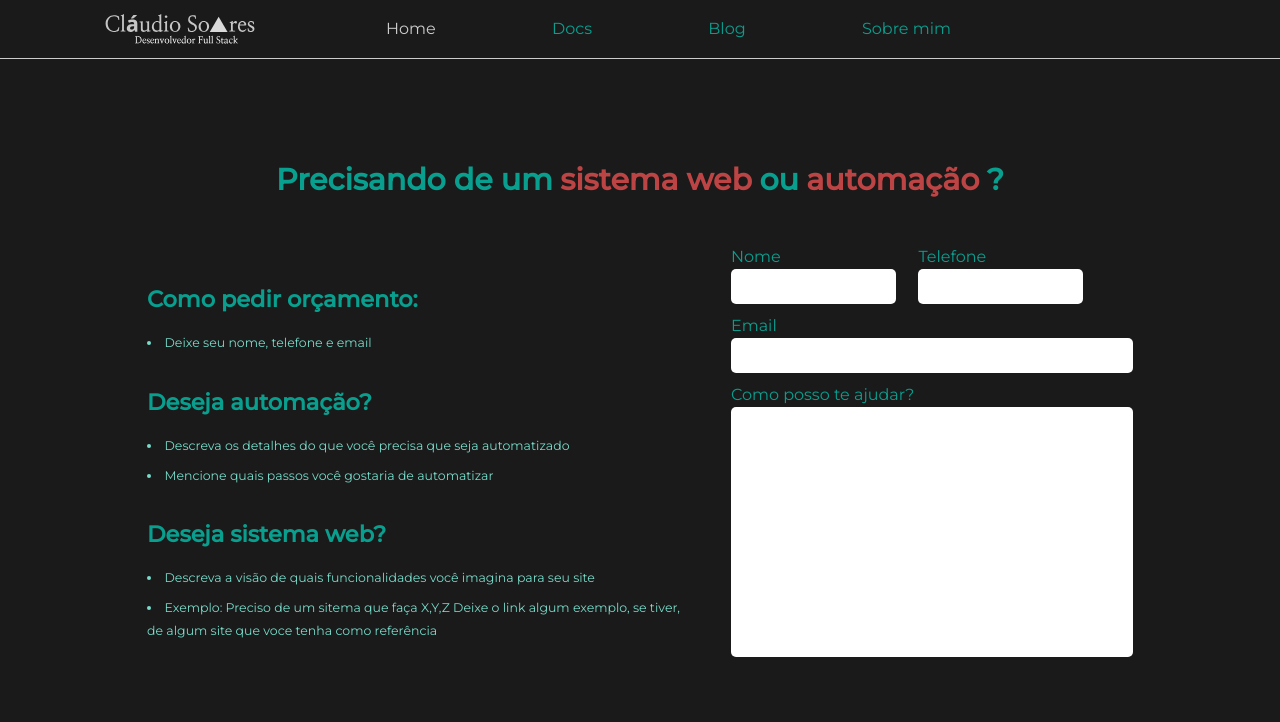
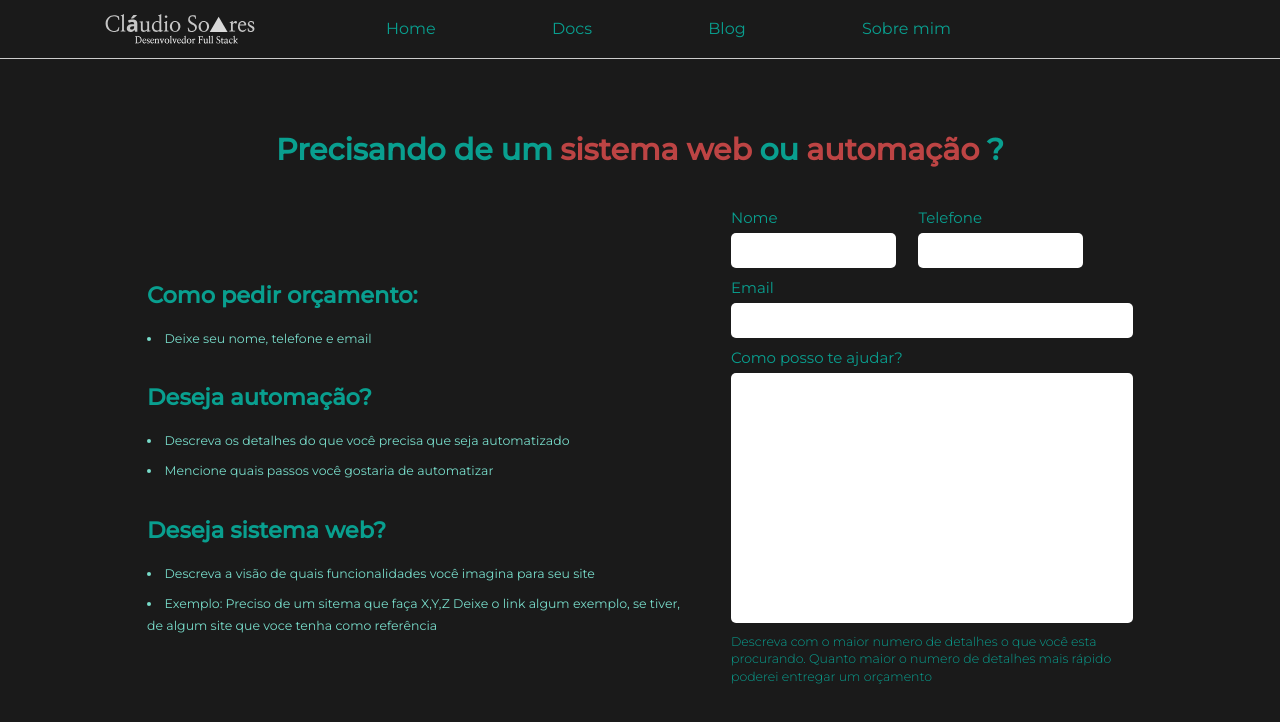
Before and after one commit to claudioares/portfolio_app, a Next.js app: page /talkToMe in a window 1280 px wide. Shown: the top 722 px of the page. Built offline with nearby package versions, Linux system fonts and the light colour scheme.

Commit message:
:feature Adding page selection function to the header menu

```diff
--- a/src/app/components/Header/header.tsx
+++ b/src/app/components/Header/header.tsx
@@ -4,10 +4,14 @@ import logo from "../../../../public/logo.svg"
 import {useLayoutEffect} from "react"
 import {gsap} from "gsap"
 import Link from "next/link"
+import { usePathname } from "next/navigation"
 
 
 
 export function MyHeader () {
+    const pathname = usePathname();
+
+    console.log(pathname)
 
     useLayoutEffect(()=>{
         gsap.to("#header_logo, #docs, #blog, #aboutme", {
@@ -27,15 +31,25 @@ export function MyHeader () {
 
     return(
         <>
+            {pathname === '/talkToMe' ? <div id="header"  className="z-10 fixed w-[100%] h-[5.9rem] bg-black to-transparent flex justify-between items-center ps-[10.5rem] pe-[32.9rem] border-b-[0.1rem] border-y-grey">
+                <Image src={logo} alt="logo" className="w-[15rem] opacity-0" id="header_logo"/>
+                <ul className="flex h-[100%] justify-between w-[56.5rem] items-center text-green_clean">
+                    <li><Link href="/" className={`hover:text-grey opacity-0`} id="home">Home</Link></li>
+                    <li><Link href="/docs" className={`hover:text-grey opacity-0`} id="docs">Docs</Link></li>
+                    <li><Link href="/blog" className={`hover:text-grey opacity-0`} id="blog" >Blog</Link></li>
+                    <li><Link href="/aboutme" className={`hover:text-grey opacity-0`} id="aboutme">Sobre mim</Link></li>
+                </ul>
+            </div>
+            :
             <div id="header"  className="z-10 fixed w-[100%] h-[5.9rem] bg-black to-transparent flex justify-between items-center ps-[10.5rem] pe-[32.9rem] border-b-[0.1rem] border-y-grey">
                 <Image src={logo} alt="logo" className="w-[15rem] opacity-0" id="header_logo"/>
                 <ul className="flex h-[100%] justify-between w-[56.5rem] items-center text-green_clean">
-                    <li><Link href="/" className="text-grey" id="home">Home</Link></li>
-                    <li><Link href="/docs" className=" hover:text-grey opacity-0" id="docs">Docs</Link></li>
-                    <li><Link href="/blog" className=" hover:text-grey opacity-0"id="blog" >Blog</Link></li>
-                    <li><Link href="/aboutme" className=" hover:text-grey opacity-0" id="aboutme">Sobre mim</Link></li>
+                    <li><Link href="/" className={`${pathname === '/' && "text-grey"} hover:text-grey opacity-0`} id="home">Home</Link></li>
+                    <li><Link href="/docs" className={`${pathname === '/docs' && "text-grey"} hover:text-grey opacity-0`} id="docs">Docs</Link></li>
+                    <li><Link href="/blog" className={`${pathname === '/blog' && "text-grey"} hover:text-grey opacity-0`} id="blog" >Blog</Link></li>
+                    <li><Link href="/aboutme" className={`${pathname === '/aboutme' && "text-grey"} hover:text-grey opacity-0`} id="aboutme">Sobre mim</Link></li>
                 </ul>
-            </div>
+            </div>}
         </>
     )
 }
--- a/src/app/talkToMe/page.tsx
+++ b/src/app/talkToMe/page.tsx
@@ -2,9 +2,9 @@
 export default function TalkToMe () {
     return(
         <>
-            <div className="bg-black h-screen text-green_clean font-bold flex flex-col items-center pt-[15.7rem]">
-                <h1 className="flex gap-3 text-[3rem]">Precisando de um <p className="text-[#BD4444]">sistema web</p> ou <p className="text-[#BD4444]">automação</p>?</h1>
-                <div className="h-[49.8rem] flex items-center gap-[4.2rem]">
+            <div className="bg-black h-screen text-green_clean font-bold flex flex-col items-center pt-[12.7rem]">
+                <h1 className="flex gap-3 text-[3rem] pb-10">Precisando de um <p className="text-[#BD4444]">sistema web</p> ou <p className="text-[#BD4444]">automação</p>?</h1>
+                <div className="h-[49.9rem] flex items-center gap-[4.2rem]">
                     <div className="prose lg:prose-xl prose-h2:{2rem} w-[54.8rem] gap-10 prose-h2:text-green_clean prose-li:text-bermuda">
                         <div>
                             <h2 className="font-bold text-[2rem]">Como pedir orçamento:</h2>
@@ -25,26 +25,30 @@ export default function TalkToMe () {
                     </div>
                     <form className="w-[40.2rem] flex flex-col text-green_clean font-normal gap-4">
                         <div className="flex gap-9">
-                            <div className="flex flex-col">
-                                <label htmlFor="name">Nome</label>
+                            <div className="flex flex-col gap-2">
+                                <label htmlFor="name" className="text-2xl">Nome</label>
                                 <input type="text" id="name" className="rounded-[0.50rem] h-14 p-3 text-xl"/>
                             </div>
 
-                            <div className="flex flex-col">
-                                <label htmlFor="phone">Telefone</label>
+                            <div className="flex flex-col gap-2">
+                                <label htmlFor="phone" className="text-2xl">Telefone</label>
                                 <input type="text" id="phone" className="rounded-[0.50rem] h-14 p-3 text-xl"/>
                             </div>
                         </div>
 
-                        <div className="flex flex-col">
-                            <label htmlFor="email">Email</label>
+                        <div className="flex flex-col gap-2">
+                            <label htmlFor="email" className="text-2xl">Email</label>
                             <input type="text" id="email" className="rounded-[0.50rem] h-14 p-3 text-xl"/>
                         </div>
 
-                        <div className="flex flex-col">
-                            <label htmlFor="email">Como posso te ajudar?</label>
+                        <div className="flex flex-col gap-2">
+                            <label htmlFor="email" className="text-2xl">Como posso te ajudar?</label>
                             <textarea cols={50} rows={10} id="email" wrap="hard" className="rounded-[0.50rem] h-[25rem] p-3 font-normal resize-none text-xl"/>
                         </div>
+                        <p className="font-light text-xl">
+                            Descreva com o maior numero de detalhes o que você esta procurando.
+                            Quanto maior o numero de detalhes mais rápido poderei entregar um orçamento
+                        </p>
                     </form>
                 </div>
             </div>
```
